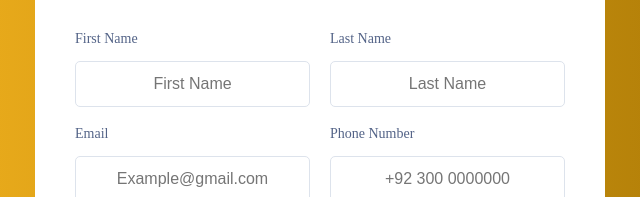
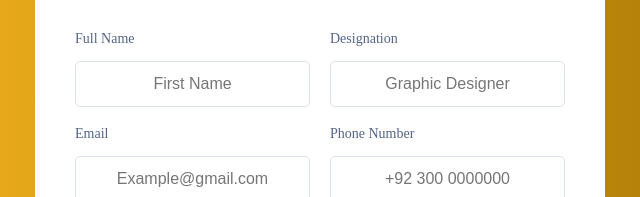
Before and after one commit to Mohammadarmash/Cascading-IT-Zone, a plain HTML site: page index.html in a window 1280 px wide. Shown: the part 410-607 px from the top of the page, 320-960 px from the left. Drawn offline with Linux system fonts and the light colour scheme.

Commit message:
Update index.html

```diff
--- a/index.html
+++ b/index.html
@@ -32,15 +32,15 @@
         <div class="formbold-input-flex">
           <div>
             <label for="firstname" class="formbold-form-label">
-              First Name
+              Full Name
             </label>
             <input type="text" name="firstname" id="firstname" class="formbold-form-input" required
               placeholder="First Name" />
           </div>
           <div>
-            <label for="lastname" class="formbold-form-label"> Last Name </label>
+            <label for="lastname" class="formbold-form-label"> Designation </label>
             <input type="text" name="lastname" id="lastname" class="formbold-form-input" required
-              placeholder="Last Name" />
+              placeholder="Graphic Designer" />
           </div>
         </div>
 
```
